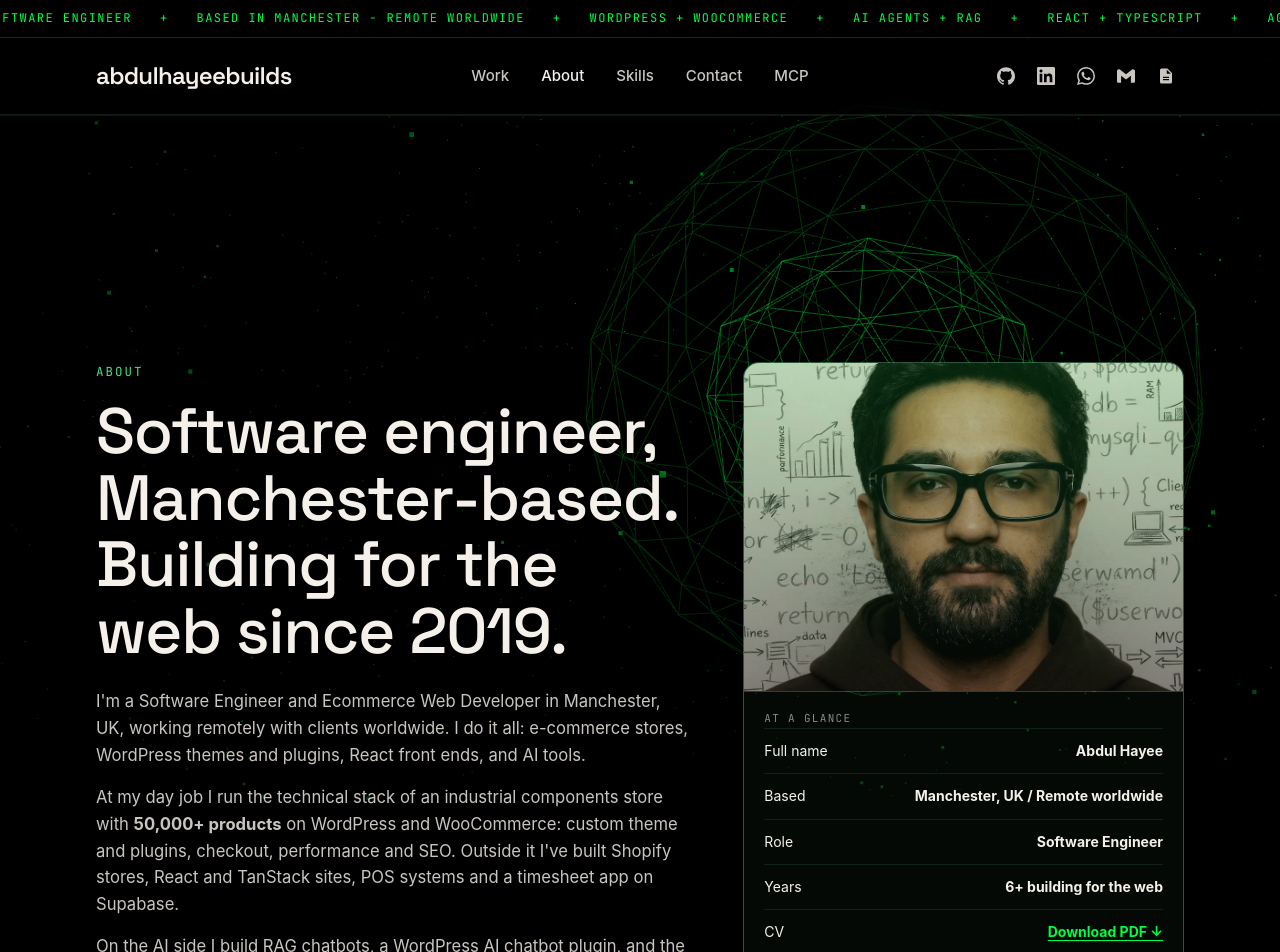
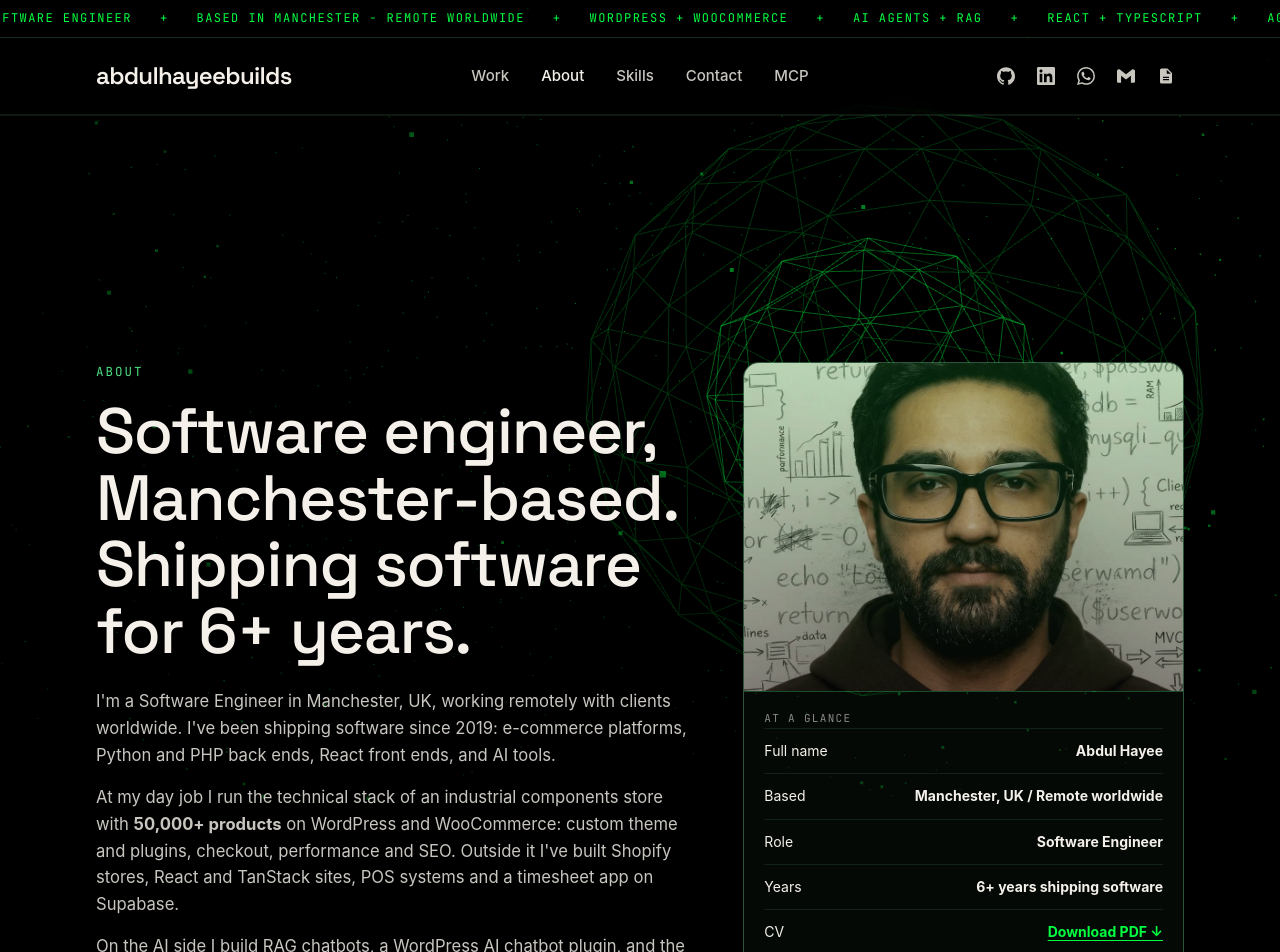
Before and after one commit to abdulhayeedev/abdul-mcp, a Next.js app: page /about in a window 1280 px wide. Shown: the top 952 px of the page. Built offline with nearby package versions, Linux system fonts and the light colour scheme; a web font is replaced by a local one.

Commit message:
Update experience description in AboutPage

```diff
--- a/app/about/page.tsx
+++ b/app/about/page.tsx
@@ -68,7 +68,7 @@ const glance = [
   ["Full name", "Abdul Hayee"],
   ["Based", "Manchester, UK / Remote worldwide"],
   ["Role", "Software Engineer"],
-  ["Years", "6+ building for the web"],
+  ["Years", "6+ years shipping software"],
 ];
 
 export default function AboutPage() {
@@ -105,10 +105,10 @@ export default function AboutPage() {
               <div className="ab-hero">
                 <div className="ab-text">
                   <div className="eyebrow reveal">About</div>
-                  <h1 className="ab-title reveal">Software engineer, Manchester-based. Building for the web since 2019.</h1>
+                  <h1 className="ab-title reveal">Software engineer, Manchester-based. Shipping software for 6+ years.</h1>
                   <p className="reveal">
-                    I&apos;m a Software Engineer and Ecommerce Web Developer in Manchester, UK, working remotely with
-                    clients worldwide. I do it all: e-commerce stores, WordPress themes and plugins, React front ends,
+                    I&apos;m a Software Engineer in Manchester, UK, working remotely with clients worldwide. I&apos;ve been
+                    shipping software since 2019: e-commerce platforms, Python and PHP back ends, React front ends,
                     and AI tools.
                   </p>
                   <p className="reveal">
```
